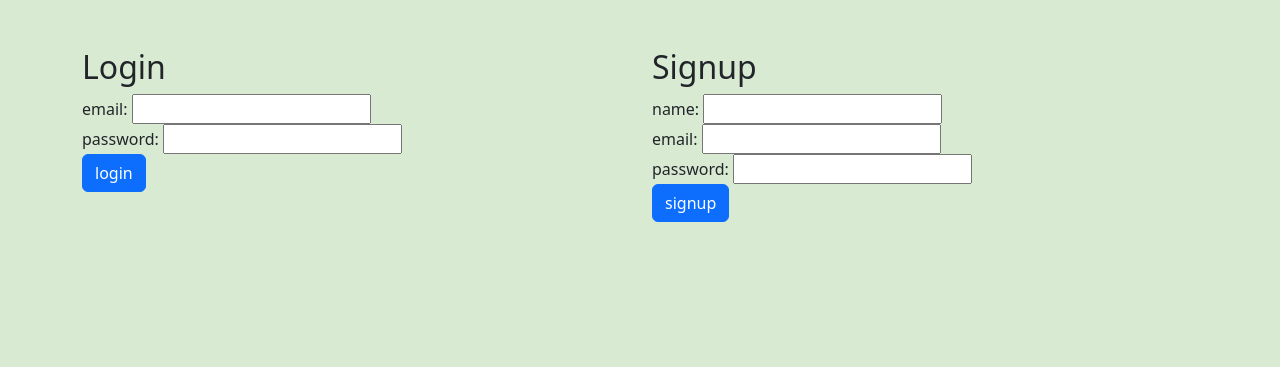
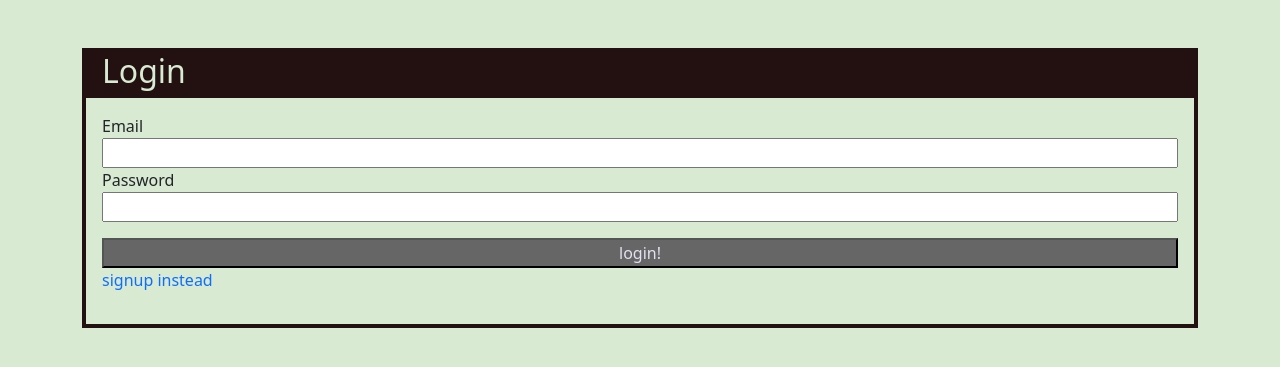
Before and after one commit to Tristenh/the-tech-blog, a Node server app: page /login in a window 1280 px wide. Shown: the part 160-527 px from the top of the page. Run offline with Node 20, Linux system fonts and the light colour scheme; some libraries are stand-ins or nearby versions.

Commit message:
added styling for login and signup forms, added a hide a show effect on signup when signup instead is clicked using display style contents in login.js

```diff
--- a/public/css/styles.css
+++ b/public/css/styles.css
@@ -1,9 +1,30 @@
-:root{
-    --primary-color: #d9ead3;
-    --secondary-color: #231010;
+:root {
+  --primary-color: #d9ead3;
+  --secondary-color: #231010;
 }
+/* body */
 body {
   background-color: var(--primary-color);
+}
+/* typography */
+a {
+  text-decoration: none;
+}
+
+/* header */
+header {
+  background-color: var(--secondary-color);
+}
+
+/* nav */
+.nav-control {
+  padding-bottom: 2rem;
+  display: flex;
+  justify-content: space-between;
+  width: 20rem;
+}
+nav a {
+  color: var(--primary-color);
 }
 .title a {
   background-color: var(--primary-color);
@@ -13,22 +34,10 @@ body {
   font-weight: bold;
   padding: 0.5rem;
 }
-.nav-btn {
-  padding-bottom: 2rem;
-  display: flex;
-  justify-content: space-between;
-  width: 20rem;
-}
-a {
-  text-decoration: none;
-}
-header {
-  background-color: var(--secondary-color);
-}
-header a {
-  color: var(--primary-color);
-}
-.homepage-post {
+
+/* posts and login */
+.homepage-post,
+.login-control {
   display: flex;
   justify-content: space-between;
   background-color: var(--secondary-color);
@@ -36,14 +45,39 @@ header a {
   padding-left: 1rem;
   padding-right: 1rem;
 }
+.login-control {
+  color: var(--primary-color);
+}
 .homepage-post-container p {
   color: var(--secondary-color);
   padding-left: 1rem;
 }
-.homepage-post-container {
+.homepage-post-container,
+.login-container {
   border: 4px solid var(--secondary-color);
   margin-top: 1rem;
 }
-.homepage-post:hover{
-color:var(--primary-color) ;
+.homepage-post:hover {
+  color: var(--primary-color);
 }
+
+/* form */
+.form-group {
+  display: flex;
+  flex-direction: column;
+}
+form {
+  padding: 1rem;
+}
+form input {
+  width: 100%;
+}
+form button {
+  margin-top: 1rem;
+  color: #E3E1F1;
+  background-color: #666666;
+}
+/* signup */
+.no-show-signup{
+    display: none;
+}
--- a/public/js/login.js
+++ b/public/js/login.js
@@ -1,21 +1,27 @@
+const noShowSignup = document.querySelector(".no-show-signup");
+const showForm = document.querySelector(".show-form");
+showForm.addEventListener("click", () => {
+  noShowSignup.style.display = "contents";
+});
+
 const loginFormHandler = async (event) => {
   event.preventDefault();
 
   // Collect values from the login form
-  const email = document.querySelector('#email-login').value.trim();
-  const password = document.querySelector('#password-login').value.trim();
+  const email = document.querySelector("#email-login").value.trim();
+  const password = document.querySelector("#password-login").value.trim();
 
   if (email && password) {
     // Send a POST request to the API endpoint
-    const response = await fetch('/api/users/login', {
-      method: 'POST',
+    const response = await fetch("/api/users/login", {
+      method: "POST",
       body: JSON.stringify({ email, password }),
-      headers: { 'Content-Type': 'application/json' },
+      headers: { "Content-Type": "application/json" },
     });
 
     if (response.ok) {
       // If successful, redirect the browser to the profile page
-      document.location.replace('/profile');
+      document.location.replace("/profile");
     } else {
       alert(response.statusText);
     }
@@ -25,19 +31,19 @@ const loginFormHandler = async (event) => {
 const signupFormHandler = async (event) => {
   event.preventDefault();
 
-  const name = document.querySelector('#name-signup').value.trim();
-  const email = document.querySelector('#email-signup').value.trim();
-  const password = document.querySelector('#password-signup').value.trim();
+  const name = document.querySelector("#name-signup").value.trim();
+  const email = document.querySelector("#email-signup").value.trim();
+  const password = document.querySelector("#password-signup").value.trim();
 
   if (name && email && password) {
-    const response = await fetch('/api/users', {
-      method: 'POST',
+    const response = await fetch("/api/users", {
+      method: "POST",
       body: JSON.stringify({ name, email, password }),
-      headers: { 'Content-Type': 'application/json' },
+      headers: { "Content-Type": "application/json" },
     });
 
     if (response.ok) {
-      document.location.replace('/profile');
+      document.location.replace("/profile");
     } else {
       alert(response.statusText);
     }
@@ -45,9 +51,9 @@ const signupFormHandler = async (event) => {
 };
 
 document
-  .querySelector('.login-form')
-  .addEventListener('submit', loginFormHandler);
+  .querySelector(".login-form")
+  .addEventListener("submit", loginFormHandler);
 
 document
-  .querySelector('.signup-form')
-  .addEventListener('submit', signupFormHandler);
+  .querySelector(".signup-form")
+  .addEventListener("submit", signupFormHandler);
--- a/views/layouts/main.handlebars
+++ b/views/layouts/main.handlebars
@@ -16,7 +16,7 @@
       <header class="display-flex justify-space-between align-center p-4">
         <nav>
           <!-- Conditionally render login or logout links -->
-          <div class="nav-btn">
+          <div class="nav-control">
             <a href="/">Home</a>
             {{#if logged_in}}
               <a href="/profile">Dashboard</a>
--- a/views/login.handlebars
+++ b/views/login.handlebars
@@ -1,24 +1,36 @@
-<div class="row">
-  <div class="col-md-6">
+{{! login }}
+<div class="login-container">
+  <div class="login-control">
     <h2>Login</h2>
-
+  </div>
   <form class="form login-form">
     <div class="form-group">
-        <label for="email-login">email:</label>
-        <input class="form-input" type="text" id="email-login" />
+      <label for="email-login">Email</label>
+      <input class="form-input" type="email" id="email-login" maxlength="50" />
     </div>
     <div class="form-group">
-        <label for="password-login">password:</label>
-        <input class="form-input" type="password" id="password-login" />
+      <label for="password-login">Password</label>
+      <input
+        class="form-input"
+        type="password"
+        id="password-login"
+        maxlength="20"
+        minlength="5"
+      />
     </div>
     <div class="form-group">
-        <button class="btn btn-primary" type="submit">login</button>
+      <button type="submit">login!</button>
     </div>
+    <a class="show-form" href="#">signup instead</a>
   </form>
 </div>
-  <div class="col-md-6">
+
+{{! signup }}
+<div class="no-show-signup">
+  <div class="login-container">
+    <div class="login-control">
       <h2>Signup</h2>
-
+    </div>
     <form class="form signup-form">
       <div class="form-group">
         <label for="name-signup">name:</label>
@@ -33,7 +45,7 @@
         <input class="form-input" type="password" id="password-signup" />
       </div>
       <div class="form-group">
-        <button class="btn btn-primary" type="submit">signup</button>
+        <button type="submit">signup!</button>
       </div>
     </form>
   </div>
```
Lines whose indentation alone changed are shown as unchanged.
